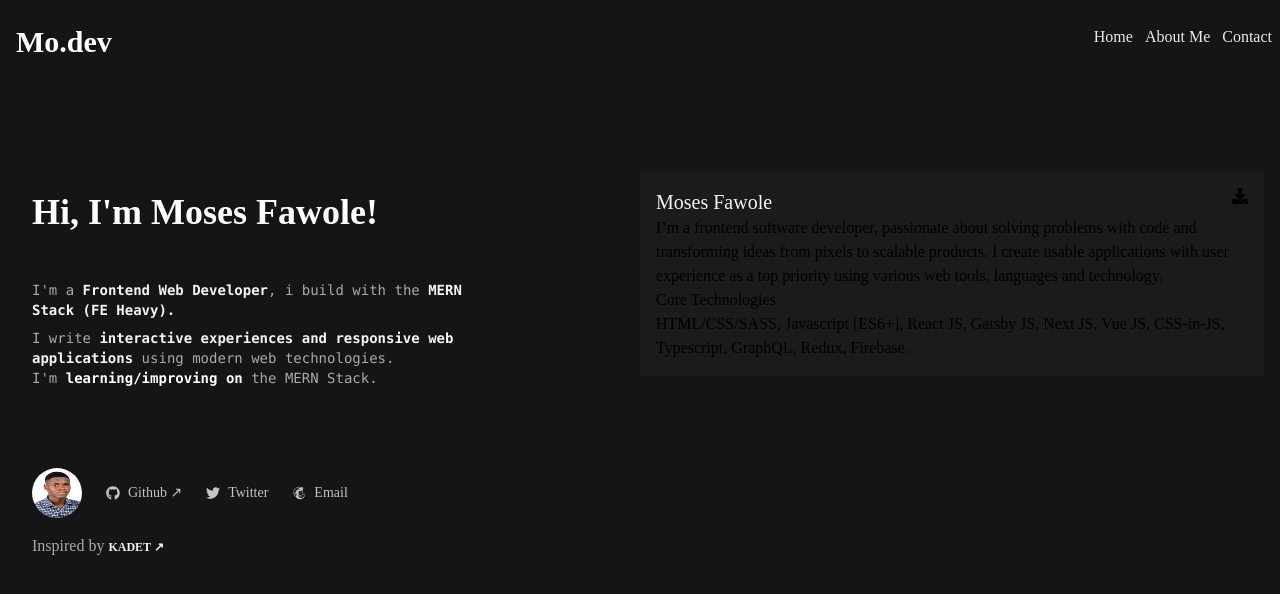
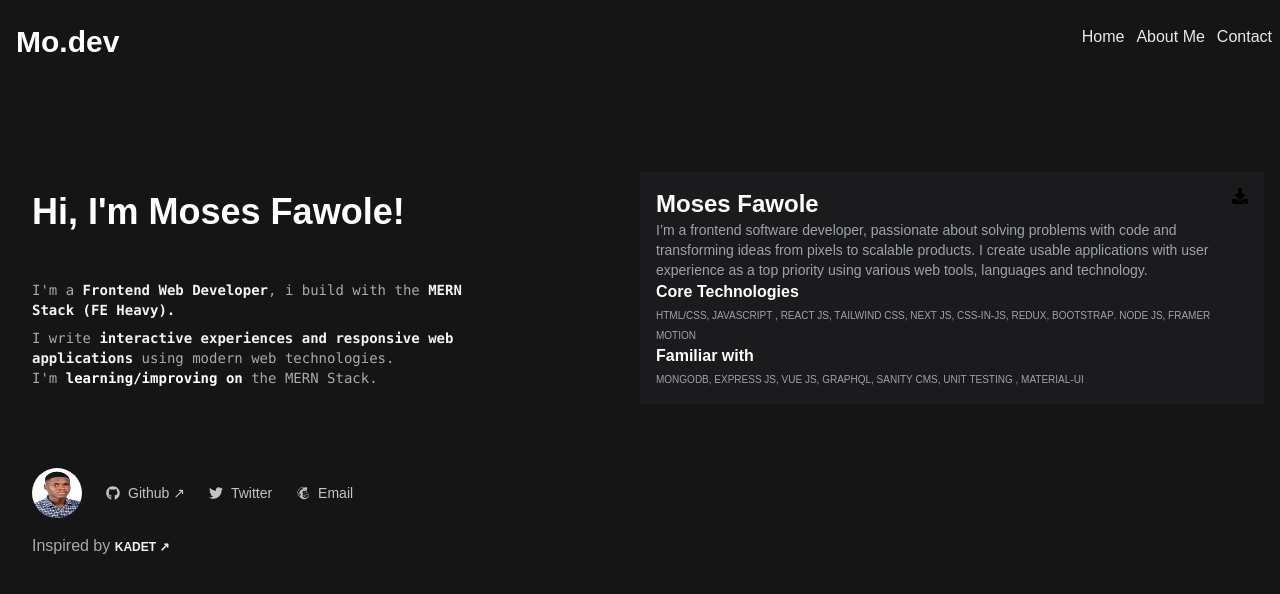
Before and after one commit to mosesfawole/portfolio, a React (Create React App) app: page /info in a window 1280 px wide. Shown: the top 594 px of the page. Built offline with nearby package versions, Linux system fonts and the light colour scheme.

Commit message:
drag added to logo

```diff
--- a/src/components/Header.jsx
+++ b/src/components/Header.jsx
@@ -45,6 +45,13 @@ const Header = () => {
             variants={logoVariants}
             initial="hidden"
             animate="visible"
+            drag
+            dragConstraints={{
+              left: 0,
+              right: 0,
+              top: 0,
+              bottom: 0,
+            }}
             className="pt-2  "
           >
             <motion.p
--- a/src/index.css
+++ b/src/index.css
@@ -2,7 +2,7 @@
 @tailwind components;
 @tailwind utilities;
 
-@import url("https://fonts.googleapis.com/css2?family=Poppins:wght@300;500&family=Quicksand:wght@300;400;500&display=swap");
+@import url("https://fonts.googleapis.com/css2?family=Raleway:wght@300&display=swap");
 
 * {
   margin: 0;
@@ -11,7 +11,7 @@
 }
 
 body {
-  font-family: "Quicksand";
+  font-family: "Raleway", sans-serif;
   transition: 0.4;
   background: #151515;
   -ms-overflow-style: none; /* IE and Edge */
@@ -143,10 +143,13 @@ h2 {
   width: fit-content;
   font-variant-caps: all-small-caps;
 }
+
 .resume {
   background-color: #1b1b1d;
 }
-
+.skills {
+  font-variant-caps: all-small-caps;
+}
 @media (min-width: 768px) {
   #root {
     overflow: hidden;
--- a/src/pages/Home.jsx
+++ b/src/pages/Home.jsx
@@ -74,7 +74,8 @@ const Home = () => {
       transition: {
         delay: 0.5,
         duration: 0.5,
-        when: "beforeChildVariants",
+        staggerChildren: 0.2,
+        when: "beforeChildren",
       },
     },
   };
--- a/src/pages/Info.jsx
+++ b/src/pages/Info.jsx
@@ -4,7 +4,23 @@ import { FaArrowLeft, FaArrowRight, FaDownload } from "react-icons/fa";
 import { Link } from "react-router-dom";
 import Footer from "../components/Footer";
 import HeroText from "../components/HeroText";
+import { motion } from "framer-motion";
 const Info = () => {
+  const containerVariants = {
+    hidden: {
+      y: "-100vh",
+    },
+    visible: {
+      y: 0,
+      transition: {
+        duration: 1,
+        type: "spring",
+        stiffness: 100,
+        when: "beforeChildren",
+        ease: "easeInOut",
+      },
+    },
+  };
   return (
     <div className="">
       <Header />
@@ -12,14 +28,19 @@ const Info = () => {
         <div className="hidden md:block">
           <HeroText />
         </div>
-        <div className="right grid resume p-4  md:relative md:top-20 ">
+        <motion.div
+          variants={containerVariants}
+          initial="hidden"
+          animate="visible"
+          className="right grid resume p-4  md:relative md:top-20 "
+        >
           <div className="flex justify-between">
-            <p className="text-xl text-gray-100">Moses Fawole</p>
+            <p className="text-2xl text-white font-semibold">Moses Fawole</p>
             <span>
               <FaDownload />
             </span>
           </div>
-          <div className="desc">
+          <div className="desc text-gray-400 text-sm ">
             I’m a frontend software developer, passionate about solving problems
             with code and transforming ideas from pixels to scalable products. I
             create usable applications with user experience as a top priority
@@ -27,14 +48,21 @@ const Info = () => {
           </div>
           <div className="section">
             <div className="title">
-              <p>Core Technologies</p>
+              <p className="text-white font-semibold">Core Technologies</p>
+              <p className="skills text-sm text-gray-400">
+                HTML/CSS, Javascript , React JS, Tailwind CSS, Next JS,
+                CSS-in-JS, Redux, Bootstrap. Node js, Framer motion
+              </p>
             </div>
-            <p>
-              HTML/CSS/SASS, Javascript [ES6+], React JS, Gatsby JS, Next JS,
-              Vue JS, CSS-in-JS, Typescript, GraphQL, Redux, Firebase.
-            </p>
+            <div className="title">
+              <p className="text-white font-semibold">Familiar with</p>
+              <p className="skills text-sm text-gray-400">
+                MongoDb, Express Js, Vue js, Graphql, Sanity cms, unit testing ,
+                Material-Ui
+              </p>
+            </div>
           </div>
-        </div>
+        </motion.div>
       </div>
       <div className="flex md:hidden">
         <div className="buttons  p-4 flex justify-center">
--- a/src/pages/Projects.jsx
+++ b/src/pages/Projects.jsx
@@ -80,15 +80,14 @@ const Projects = () => {
   };
   return (
     <>
-      <motion.div
-        variants={containerVariants}
-        initial="hidden"
-        animate="visible"
-        id="projects"
-        className="md:hidden cursor-default items-center"
-      >
+      <div id="projects" className="md:hidden cursor-default items-center">
         <Header />
-        <div className="right grid projects">
+        <motion.div
+          variants={containerVariants}
+          initial="hidden"
+          animate="visible"
+          className="right grid projects"
+        >
           <p className="text-white text-xl font-mono uppercase mb-10 font-bold text-center ">
             Projects
           </p>
@@ -99,7 +98,7 @@ const Projects = () => {
               </div>
             ))}
           </div>
-        </div>
+        </motion.div>
         <div className="buttons flex justify-evenly mb-10 ">
           <div className="button flex mt-2 ">
             <button className="text-gray-200 px-5 p-2 rounded-md">
@@ -119,7 +118,7 @@ const Projects = () => {
         <div className="p-2 flex justify-center">
           <Footer />
         </div>
-      </motion.div>
+      </div>
     </>
   );
 };
```
